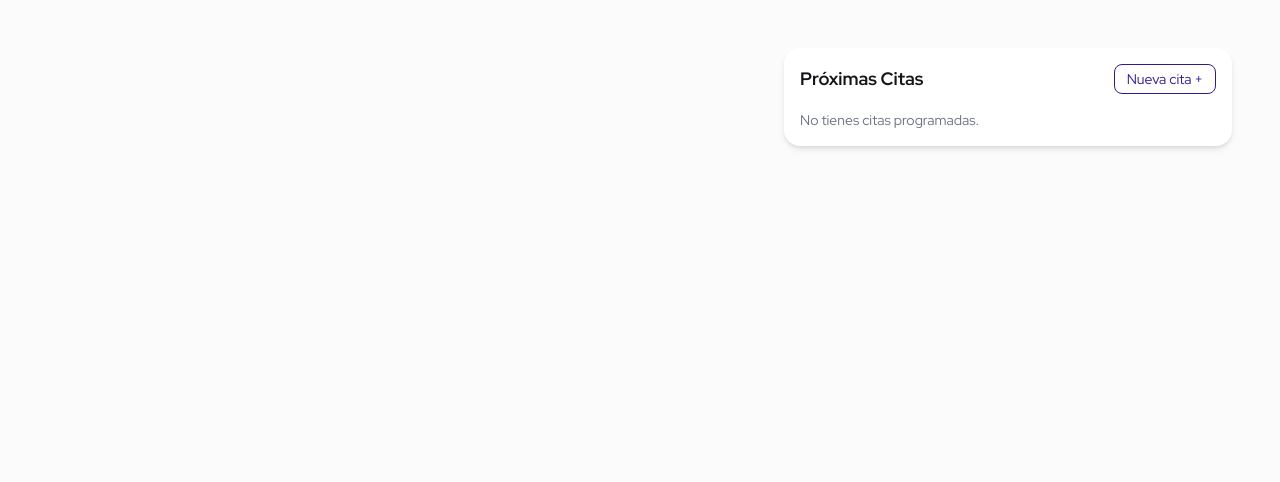
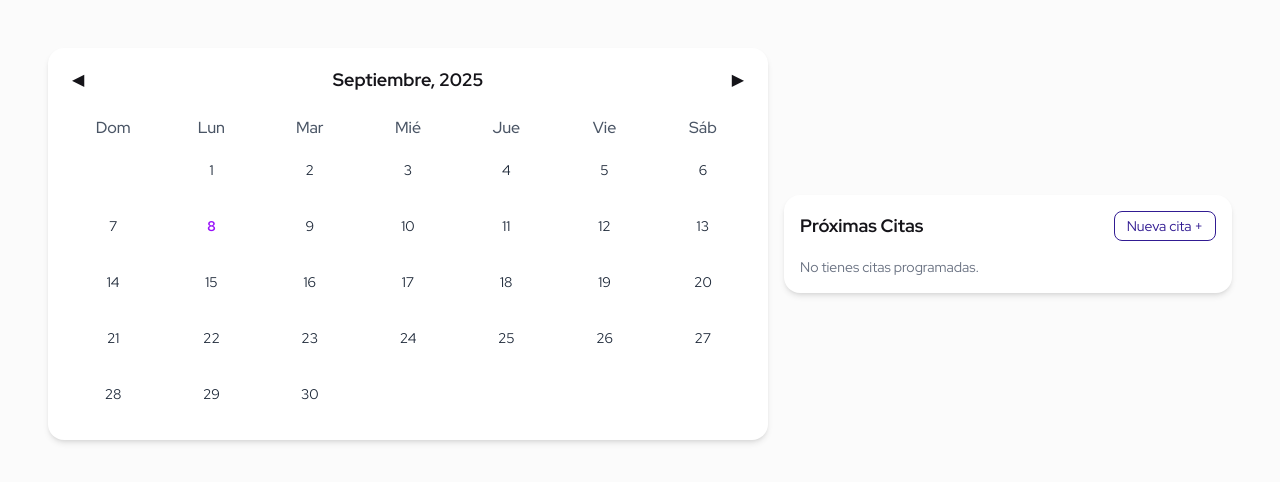
Before and after one commit to AppointMe/prototype-mvp, a React (Vite) app in the folder frontend/: page /home in a window 1280 px wide. Shown: the top 482 px of the page. Built offline with nearby package versions, Linux system fonts and the light colour scheme; what pocketbase would draw is missing.

Commit message:
Add calendar component to Home page
Introduced a new Calendar component to display appointments visually by day. Integrated the Calendar into the Home page, passing the current appointments as props.

```diff
--- /dev/null
+++ b/frontend/src/components/home/Calendar.jsx
@@ -0,0 +1,126 @@
+import React, {useState} from "react";
+
+export default function Calendar({appointments = []}) {
+    const today = new Date();
+    const [currentMonth, setCurrentMonth] = useState(today.getMonth());
+    const [currentYear, setCurrentYear] = useState(today.getFullYear());
+
+    // Número de días en el mes
+    const daysInMonth = new Date(currentYear, currentMonth + 1, 0).getDate();
+    const firstDay = new Date(currentYear, currentMonth, 1).getDay(); // 0 = domingo
+
+    // Agrupar citas por día
+    const appointmentsByDay = appointments.reduce((acc, app) => {
+        const date = new Date(app.schedule);
+        if (
+            date.getMonth() === currentMonth &&
+            date.getFullYear() === currentYear
+        ) {
+            const day = date.getDate();
+            if (!acc[day]) acc[day] = [];
+            acc[day].push(app);
+        }
+        return acc;
+    }, {});
+
+    const monthNames = [
+        "Enero", "Febrero", "Marzo", "Abril", "Mayo", "Junio",
+        "Julio", "Agosto", "Septiembre", "Octubre", "Noviembre", "Diciembre"
+    ];
+    const weekDays = ["Dom", "Lun", "Mar", "Mié", "Jue", "Vie", "Sáb"];
+
+    const prevMonth = () => {
+        if (currentMonth === 0) {
+            setCurrentMonth(11);
+            setCurrentYear(currentYear - 1);
+        } else {
+            setCurrentMonth(currentMonth - 1);
+        }
+    };
+
+    const nextMonth = () => {
+        if (currentMonth === 11) {
+            setCurrentMonth(0);
+            setCurrentYear(currentYear + 1);
+        } else {
+            setCurrentMonth(currentMonth + 1);
+        }
+    };
+
+    return (
+        <div className="bg-white rounded-2xl shadow-md p-4 w-full mr-4">
+            {/* Header calendario */}
+            <div className="flex justify-between items-center mb-4">
+                <button
+                    onClick={prevMonth}
+                    className="px-2 py-1 rounded-lg hover:bg-gray-100"
+                >
+                    ◀
+                </button>
+                <h2 className="font-semibold text-lg">
+                    {monthNames[currentMonth]}, {currentYear}
+                </h2>
+                <button
+                    onClick={nextMonth}
+                    className="px-2 py-1 rounded-lg hover:bg-gray-100"
+                >
+                    ▶
+                </button>
+            </div>
+
+            {/* Encabezados de semana */}
+            <div className="grid grid-cols-7 text-center font-medium text-gray-600">
+                {weekDays.map((day) => (
+                    <div key={day} className="py-1">
+                        {day}
+                    </div>
+                ))}
+            </div>
+
+            {/* Días */}
+            <div className="grid grid-cols-7 text-center">
+                {/* Espacios vacíos antes del primer día */}
+                {Array.from({length: firstDay}).map((_, i) => (
+                    <div key={`empty-${i}`} className="py-4"/>
+                ))}
+
+                {/* Días del mes */}
+                {Array.from({length: daysInMonth}).map((_, dayIndex) => {
+                    const day = dayIndex + 1;
+                    const dayAppointments = appointmentsByDay[day] || [];
+
+                    return (
+                        <div
+                            key={day}
+                            className="py-4 flex flex-col items-center text-sm relative"
+                        >
+              <span
+                  className={`${
+                      day === today.getDate() &&
+                      currentMonth === today.getMonth() &&
+                      currentYear === today.getFullYear()
+                          ? "text-purple-600 font-bold"
+                          : "text-gray-800"
+                  }`}
+              >
+                {day}
+              </span>
+                            {/* Puntos de citas */}
+                            <div className="flex space-x-0.5 mt-1">
+                                {dayAppointments.slice(0, 4).map((_, i) => (
+                                    <span
+                                        key={i}
+                                        className="w-1.5 h-1.5 bg-purple-600 rounded-full"
+                                    />
+                                ))}
+                                {dayAppointments.length > 4 && (
+                                    <span className="text-xs text-purple-600 font-bold">+</span>
+                                )}
+                            </div>
+                        </div>
+                    );
+                })}
+            </div>
+        </div>
+    );
+}
--- a/frontend/src/pages/Home.jsx
+++ b/frontend/src/pages/Home.jsx
@@ -1,6 +1,8 @@
 import React, { useEffect, useState } from "react";
 import { pb } from "@/lib/pocketbase.js";
+
 import Upcoming from "@/components/Home/Upcoming";
+import Calendar from "@components/home/Calendar.jsx";
 
 export default function Home() {
     const [appointments, setAppointments] = useState([]);
@@ -21,8 +23,8 @@ export default function Home() {
     return (
         <div className="flex flex-col items-center">
             <div className="flex flex-row justify-between items-center w-full p-4">
-                {/*Temp div covering 60% of width*/}
-                <div></div>
+                {/* Calendar */}
+                <Calendar appointments={appointments} />
 
                 {/*Upcoming widget*/}
                 <Upcoming appointments={appointments} />
```
